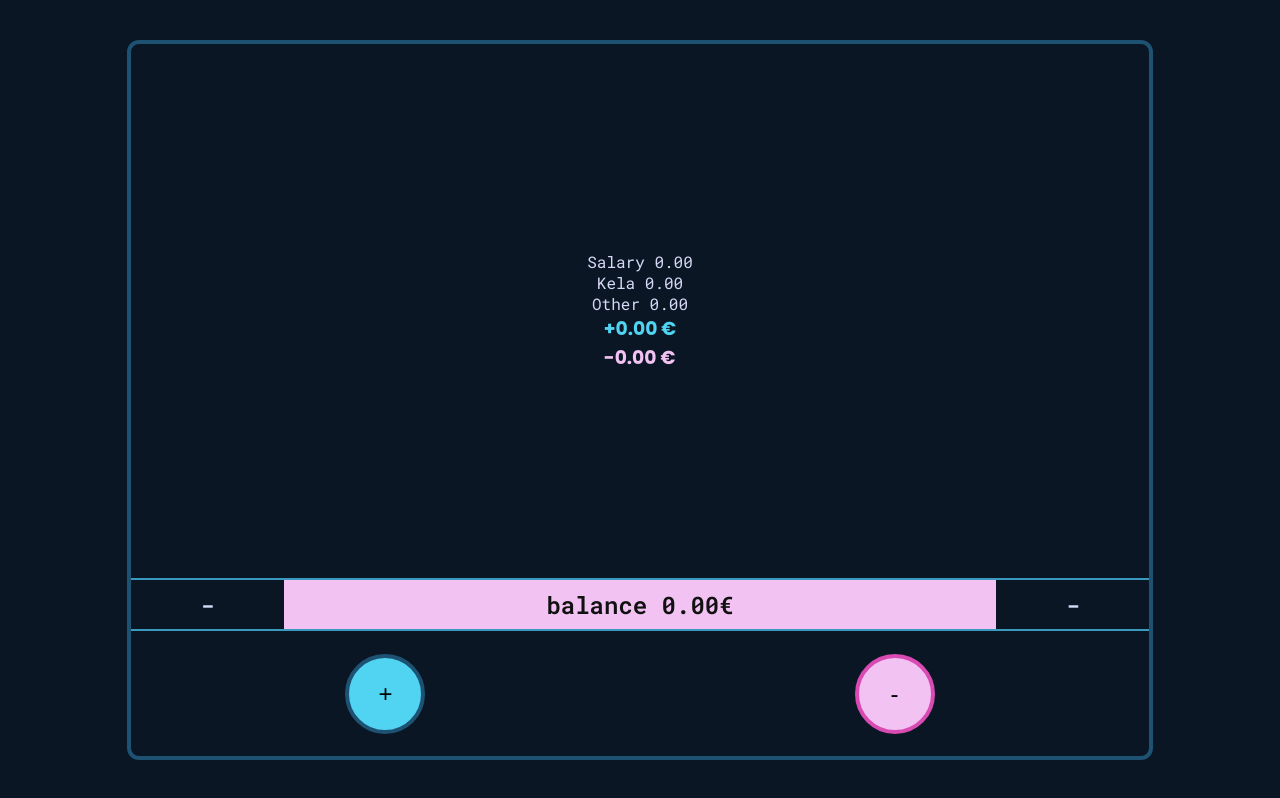
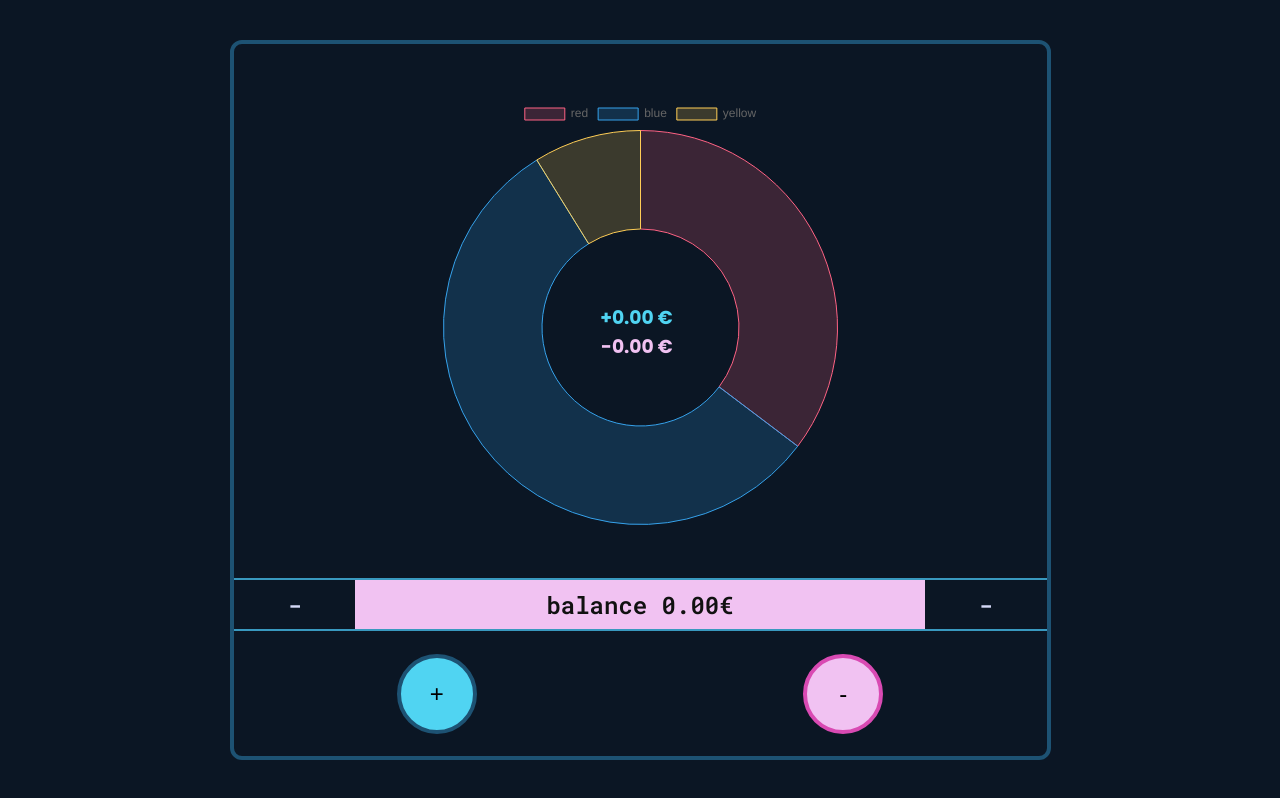
Before and after one commit to reijjo/budget, a React (Vite) app in the folder client/: page /test in a window 1280 px wide. Built offline with nearby package versions, Linux system fonts and the light colour scheme.

Commit message:
chart.js is there.

```diff
--- a/client/src/assets/css/App.css
+++ b/client/src/assets/css/App.css
@@ -88,7 +88,7 @@
 /* Try It Out page */
 
 .balance {
-  width: calc(10 * 8.33%);
+  width: calc(8 * 8.33%);
   height: 90vh;
   border: 4px solid var(--primary);
   border-radius: 12px;
@@ -170,7 +170,27 @@
 
 .income-expenses {
   display: flex;
-  flex-direction: column;
+  /* flex-direction: column; */
+  justify-content: center;
+  height: 80%;
+  width: 100%;
+}
+
+.donitsi {
+  height: 100%;
+  width: 100%;
+  display: flex;
+  justify-content: center;
+  align-items: center;
+  position: relative;
+}
+
+.donitsi-label {
+  position: absolute;
+  top: 55%;
+  left: 50%;
+  transform: translate(-55%, -50%);
+  text-align: right;
 }
 
 .balance-stuff {
--- a/client/src/assets/css/index.css
+++ b/client/src/assets/css/index.css
@@ -56,6 +56,7 @@
   justify-content: center;
   align-items: center;
   background-color: rgba(0, 0, 0, 0.9);
+  z-index: 1;
 }
 
 .inner-modal {
--- a/client/src/pages/TryItOut.tsx
+++ b/client/src/pages/TryItOut.tsx
@@ -1,4 +1,8 @@
 import { useEffect, useState } from "react";
+import { Chart as ChartJS, ArcElement, Tooltip, Legend } from "chart.js";
+import { Doughnut } from "react-chartjs-2";
+
+ChartJS.register(ArcElement, Tooltip, Legend);
 
 import {
   ExpenseType,
@@ -35,6 +39,29 @@
   const [incomeModalOpen, setIncomeModalOpen] = useState(false);
   const [expensesModalOpen, setExpensesModalOpen] = useState(false);
   const [balanceModalOpen, setBalanceModalOpen] = useState(false);
+
+  // Chart.js
+
+  const donitsidata = {
+    labels: ["red", "blue", "yellow"],
+    datasets: [
+      {
+        label: "% of income",
+        data: [12, 19, 3],
+        backgroundColor: [
+          "rgba(255, 99, 132, 0.2)",
+          "rgba(54, 162, 235, 0.2)",
+          "rgba(255, 206, 86, 0.2)",
+        ],
+        borderColor: [
+          "rgba(255, 99, 132, 1)",
+          "rgba(54, 162, 235, 1)",
+          "rgba(255, 206, 86, 1)",
+        ],
+        borderWidth: 1,
+      },
+    ],
+  };
 
   // Change the current balance everytime the income or expenses change
 
@@ -112,20 +139,25 @@
           </div>
         ) : (
           <div className="saldo">
-            <div>Salary {incomeValues.Salary.toFixed(2)}</div>
-            <div>Kela {incomeValues.Kela.toFixed(2)}</div>
-            <div>Other {incomeValues.Other.toFixed(2)}</div>
             <div className="income-expenses">
-              <h3 style={{ color: "var(--primarylight)" }}>
-                +{income.toFixed(2)} €
-              </h3>
-              <h3 style={{ color: "var(--secondary)" }}>
-                -{expenses.toFixed(2)} €
-              </h3>
+              <div className="donitsi">
+                <Doughnut
+                  data={donitsidata}
+                  options={{ maintainAspectRatio: true, responsive: true }}
+                />
 
+                <div className="donitsi-label">
+                  <h3 style={{ color: "var(--primarylight)" }}>
+                    +{income.toFixed(2)} €
+                  </h3>
+                  <h3 style={{ color: "var(--secondary)" }}>
+                    -{expenses.toFixed(2)} €
+                  </h3>
+                </div>
+              </div>
               {/* How to display only the expenses with value > 0 */}
 
-              {expenses > 0 && (
+              {/* {expenses > 0 && (
                 <div className="expenses">
                   <h4>Expenses</h4>
                   {Object.entries(expenseValues).map(([expenseType, value]) => {
@@ -141,7 +173,7 @@
                     return null;
                   })}
                 </div>
-              )}
+              )} */}
             </div>
           </div>
         )}
```
